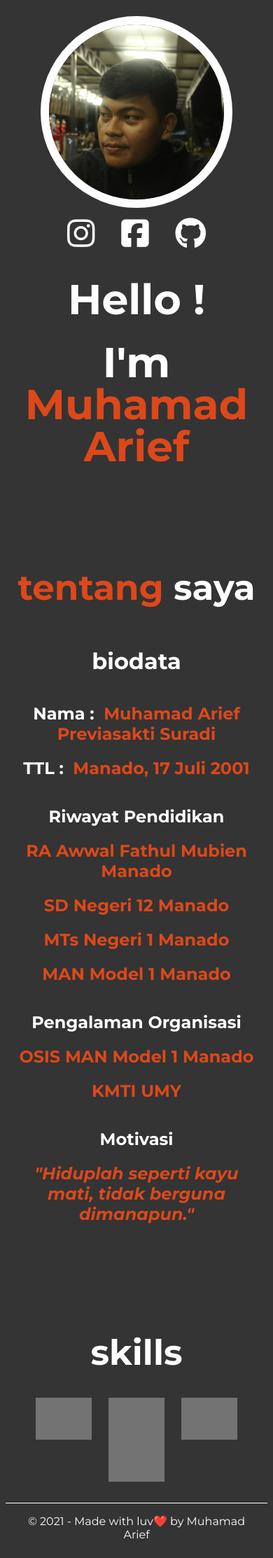
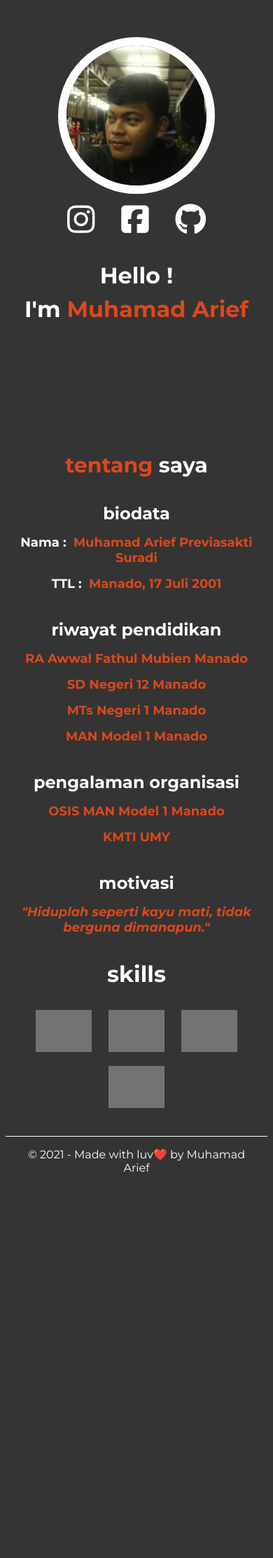
Before and after one commit to itsmerifz/20190140015_Muhamad-Arief-P-Suradi_2019A, a PHP site: page / in a window 390 px wide. Shown: the whole page at 70% size. After the commit the page ends 1674 px from the top, so only its background shows below. Run offline with PHP 8.4, Linux system fonts and the light colour scheme; some libraries are stand-ins or nearby versions; grey boxes are pictures that could not be loaded.

Commit message:
Add Responsive for Mobile

```diff
--- a/index.html
+++ b/index.html
@@ -60,29 +60,24 @@
       </div>
 
       <div class="row biodata">
-        <div class="column">
+        <div class="column detail-bio">
           <h1>biodata</h1>
-        </div>
-      </div>
-
-      <div class="row biodata">
-        <div class="column detail-bio">
           <h2>Nama : &nbsp;<span>Muhamad Arief Previasakti Suradi</span></h2>
           <h2>TTL : &nbsp;<span>Manado, 17 Juli 2001</span></h2>
-          <h2 style="margin-top: 40px">Riwayat Pendidikan</h2>
+          <h1 style="margin-top: 40px">riwayat pendidikan</h1>
           <h2><span>RA Awwal Fathul Mubien Manado</span></h2>
           <h2><span>SD Negeri 12 Manado</span></h2>
           <h2><span>MTs Negeri 1 Manado</span></h2>
           <h2><span>MAN Model 1 Manado</span></h2>
-          <h2 style="margin-top: 40px">Pengalaman Organisasi</h2>
+          <h1 style="margin-top: 40px">pengalaman organisasi</h1>
           <h2><span>OSIS MAN Model 1 Manado</span></h2>
           <h2><span>KMTI UMY</span></h2>
-          <h2 style="margin-top: 40px">Motivasi</h2>
+          <h1 style="margin-top: 40px">motivasi</h1>
           <h2 style="font-style: italic;"><span>"Hiduplah seperti kayu mati, tidak berguna dimanapun."</span></h2>
         </div>
       </div>
 
-      <div class="row tentang-saya">
+      <div class="row skill">
         <div class="column detail-skill">
           <h1>skills</h1>
         </div>
--- a/style.css
+++ b/style.css
@@ -7,13 +7,13 @@
 
 #headpage{
   border-radius: 50%;
-  width: 250px;
+  width: 200px;
   border: 12px solid #ffffff;
 }
 
 .foto{
   text-align: center !important;
-  margin-top: 15px;
+  margin-top: 45px;
 }
 
 .link{
@@ -31,7 +31,7 @@
 
 .text-awal{
   display: block;
-  font-size: 30px;
+  font-size: 16px;
   line-height: 1;
   margin-bottom: .5rem;
   text-align: center;
@@ -53,16 +53,20 @@
 
 
 .tentang-saya{
-  margin-top: 100px;
+  margin-top: 160px;
   text-align: center;
 }
 
 .tentang-saya h1{
-  font-size: 50px;
+  font-size: 30px;
 }
 
 .biodata{
   text-align: center;
+}
+
+.detail-bio{
+  font-size: 12px;
 }
 
 .detail-bio span{
@@ -76,7 +80,7 @@
 .skill img{
   width: 80px;
   vertical-align: middle;
-  margin: auto 10px;
+  margin: 10px 10px;
   opacity: 60%;
 }
 
@@ -94,3 +98,30 @@
 .footer span{
   color: rgb(221, 0, 23);
 }
+
+/* DESKTOP */
+@media(min-width: 992px){
+  #headpage{
+    width: 250px;
+  }
+
+  .text-awal{
+    font-size: 30px;
+  }
+
+  .tentang-saya{
+    margin-top: 100px;
+  }
+
+  .tentang-saya h1{
+    font-size: 50px;
+  }
+
+  .detail-bio{
+    font-size: 22px;
+  }
+
+  .skill img{
+    margin: auto 10px;
+  }
+}
```
